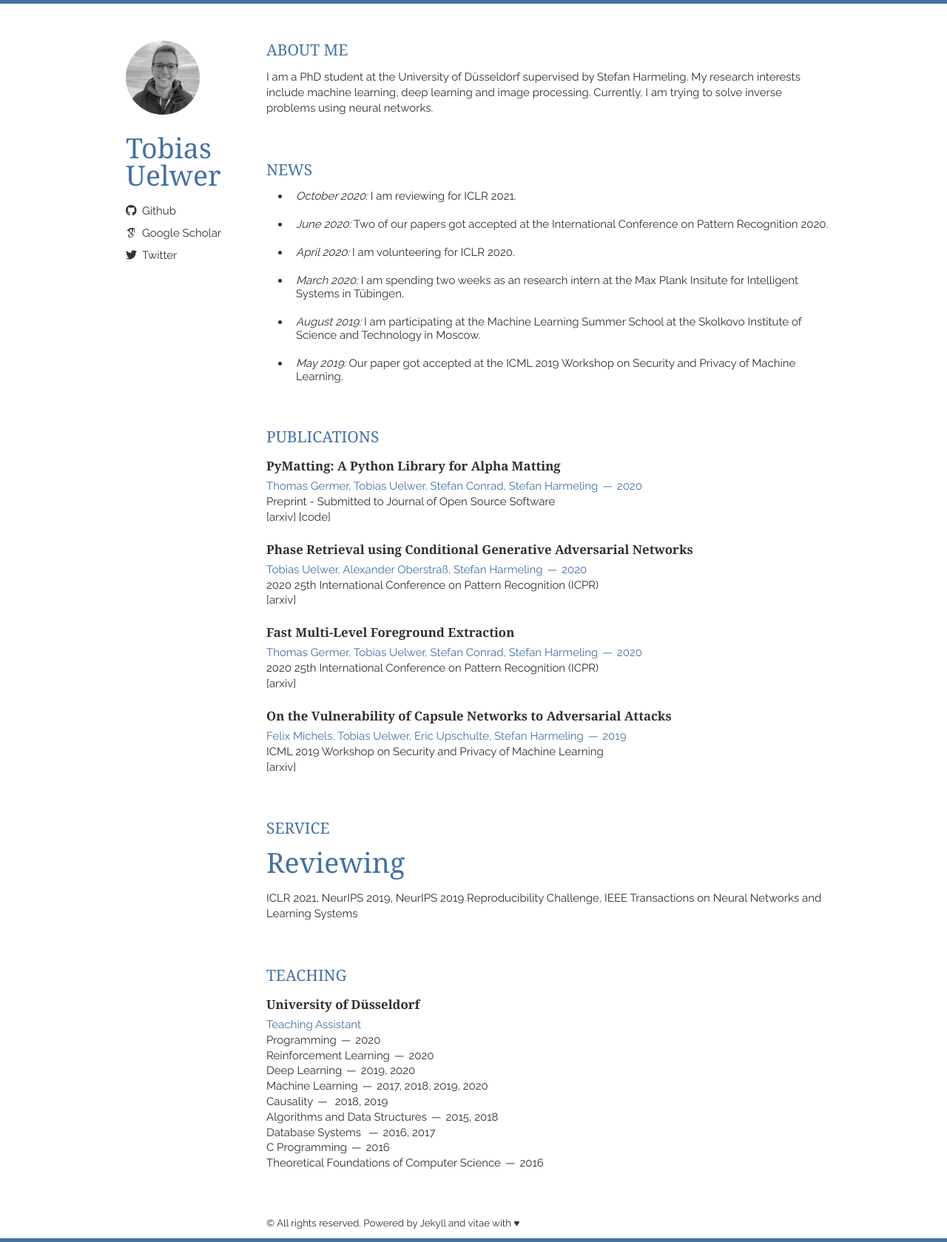
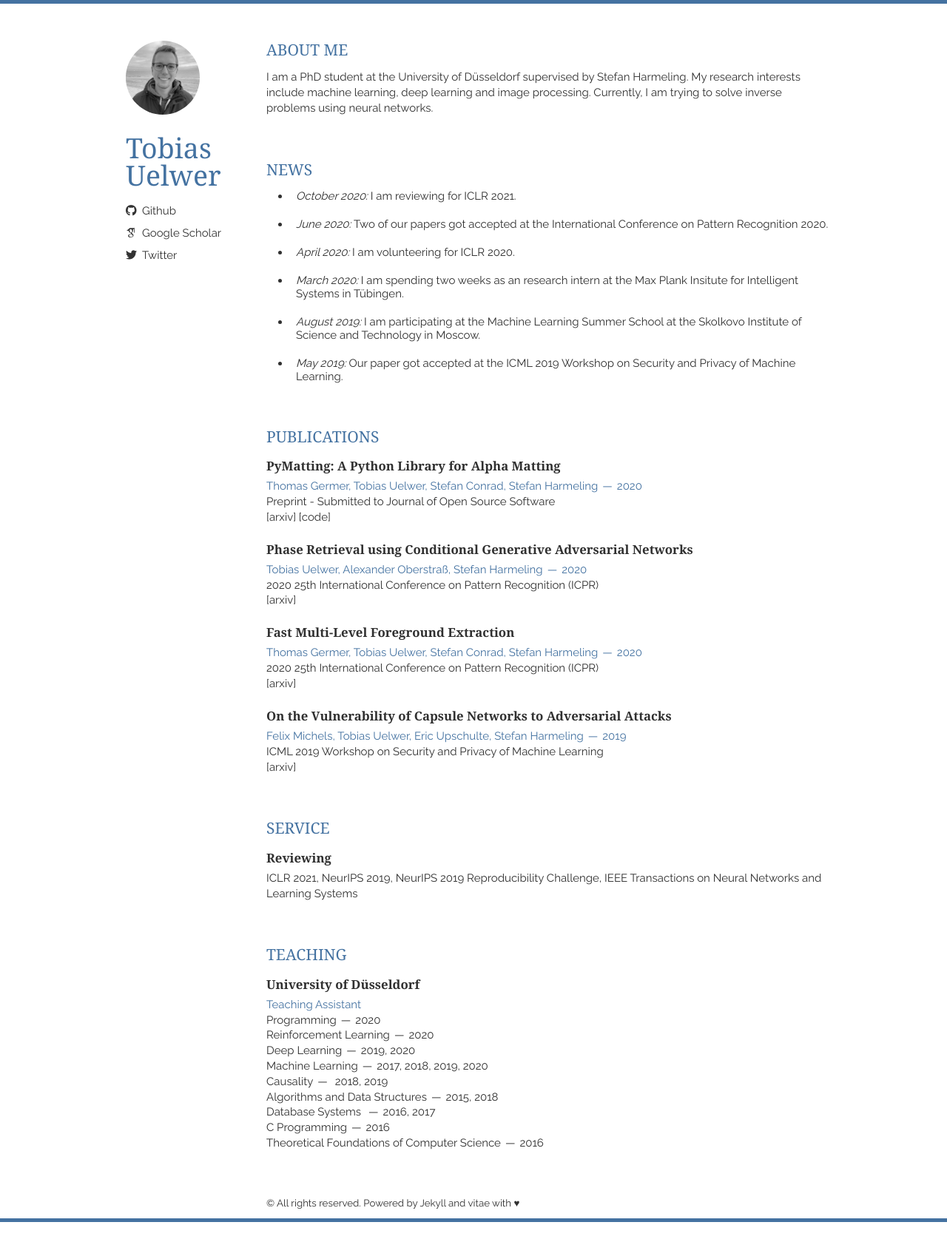
Before and after one commit to tuelwer/tuelwer.github.io, a Jekyll site: the page built from index.html, in a window 1280 px wide. Shown: the whole page at 74% size. Built offline with Jekyll 4.4.1, drawn with Linux system fonts in a browser that asks for light colours; nearby versions of some CDN libraries; some web fonts are replaced; the list of posts is cut into pages by our own code; after the commit the page ends 1652 px from its top, so only the background shows below that.

Commit message:
Update service.html

```diff
--- a/_includes/service.html
+++ b/_includes/service.html
@@ -1,9 +1,9 @@
 <section class="thirteen columns">
   <h1>Service</h1>
-  <header>
-      <h1>Reviewing</h1>
-  </header>
   <article>
+      <header>
+        <h1>Reviewing</h1>
+    </header>
     <p>ICLR 2021, NeurIPS 2019, NeurIPS 2019 Reproducibility Challenge, IEEE Transactions on Neural Networks and Learning Systems</p>
   </article>
 </section>
```
